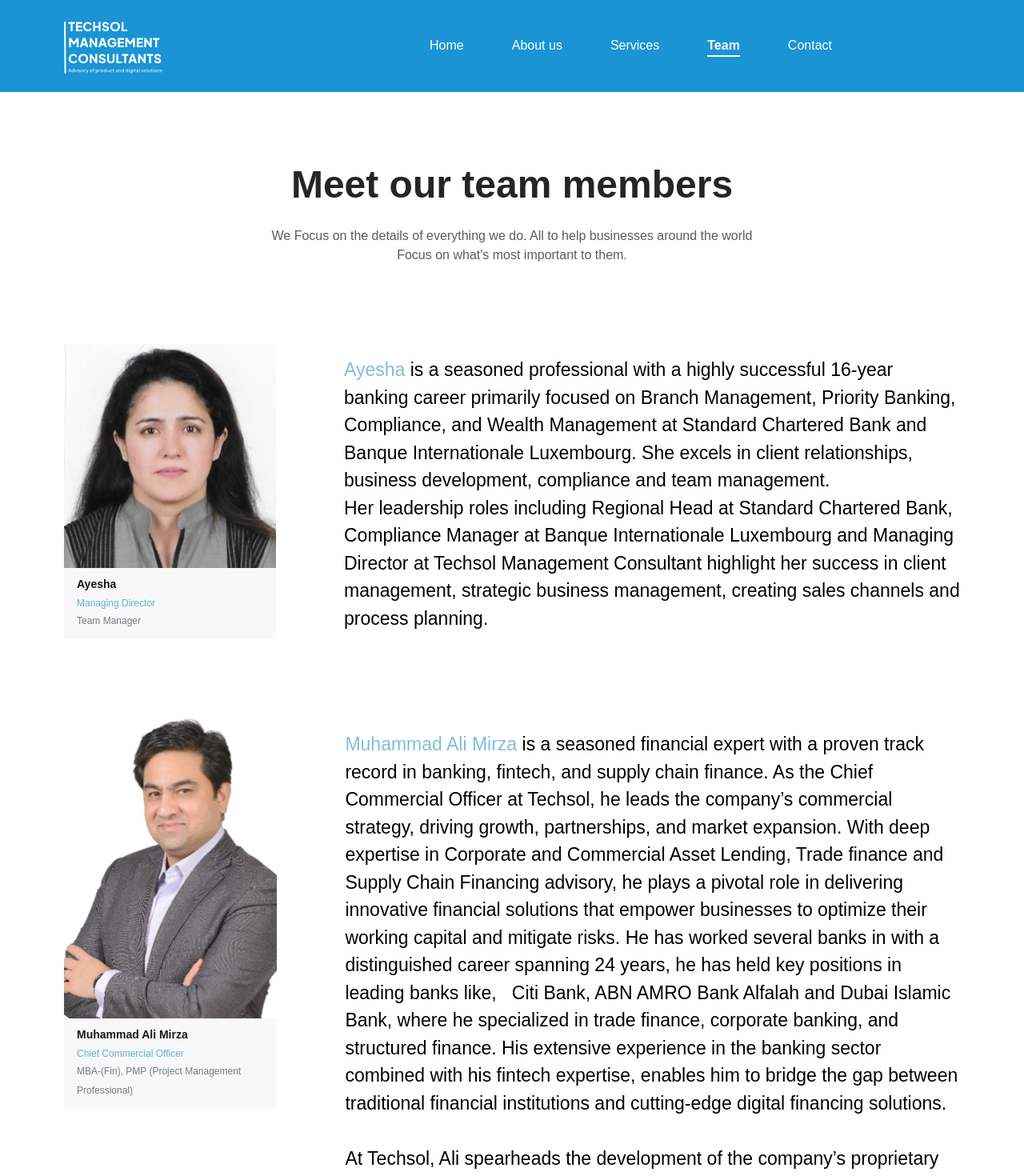
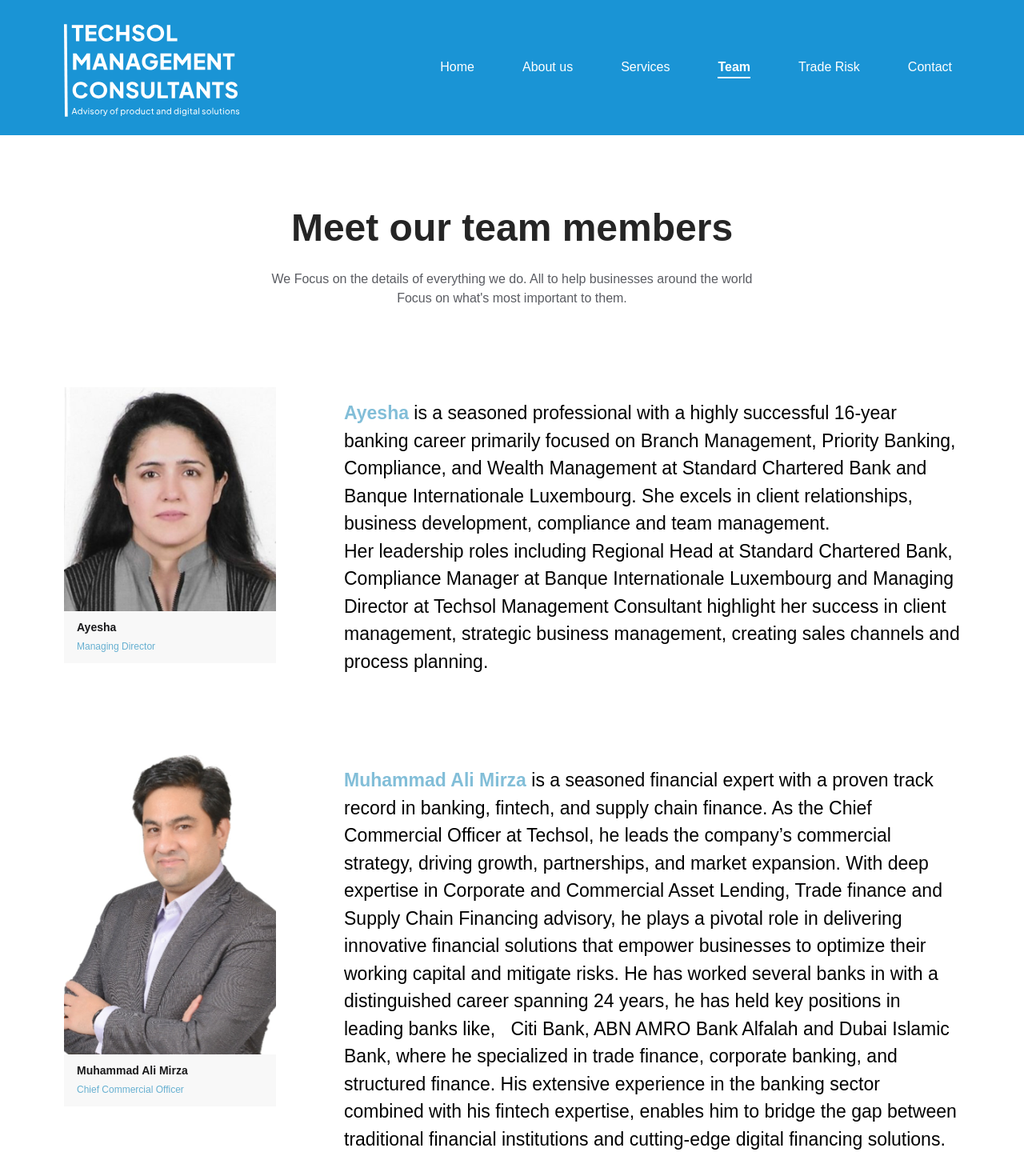
Before and after one commit to Haider-Naseer/Techsol, a Next.js app: page /team in a window 1280 px wide. Shown: the top 1470 px of the page at 80% size. Built offline with nearby package versions, Linux system fonts and the light colour scheme.

Commit message:
Working on the techsol changes.

```diff
--- a/app/contact-us/page.tsx
+++ b/app/contact-us/page.tsx
@@ -25,19 +25,10 @@
         {" "}
         <div className="section-gap">
           <div className="grid lg:grid-cols-2 md:grid-cols-2 w-full lg:gap-[60px] md:gap-[60px] gap-[40px]">
-            <div>
-              <Image
-                src={"/assets/icons/info-icon.svg"}
-                alt="info"
-                width={77}
-                height={77}
-              />
+            <div className="flex items-center">
               <h2 className="lg:text-[48px] md:text-[48px] text-[30px] font-[600] pt-[20px]">
                 Contact Information
               </h2>
-              <p className="text-[#777777] text-[20px] pt-[20px]">
-                Lorem Ipsum is simply dummy text of the <span className="hidden md:inline"><br /></span> printing .
-              </p>
             </div>
             <div>
               <Image
--- a/app/layout.tsx
+++ b/app/layout.tsx
@@ -16,7 +16,7 @@
 });
 
 export const metadata: Metadata = {
-  title: "Create Next App",
+  title: "Techsol",
   description: "Generated by create next app",
 };
 
--- a/app/team/page.tsx
+++ b/app/team/page.tsx
@@ -34,15 +34,12 @@
                     <p className="text-[#67B0D1] text-[12px] pt-1">
                       Managing Director
                     </p>
-                    <span className="text-[#787A82] text-[12px] pt-3">
-                      Team Manager
-                    </span>
                   </div>
                 </div>
               </div>
               <div className="lg:w-[80%] md:w-[80%] text-start">
                 <p className="lg:text-[23px] md:text-[23px] text-[18px] mt-[15px]">
-                  <span className="text-[#82BED8]">Ayesha</span> is a seasoned
+                  <span className="text-[#82BED8] font-[600]">Ayesha</span> is a seasoned
                   professional with a highly successful 16-year banking career
                   primarily focused on Branch Management, Priority Banking,
                   Compliance, and Wealth Management at Standard Chartered Bank
@@ -75,15 +72,12 @@
                     <p className="text-[#67B0D1] text-[12px] pt-1">
                       Chief Commercial Officer
                     </p>
-                    <span className="text-[#787A82] text-[12px] pt-3">
-                      MBA-(Fin), PMP (Project Management Professional)
-                    </span>
                   </div>
                 </div>
               </div>
               <div className="lg:w-[80%] md:w-[80%] text-start">
                 <p className="lg:text-[23px] md:text-[23px] text-[18px] mt-[15px]">
-                  <span className="text-[#82BED8]">Muhammad Ali Mirza</span> is
+                  <span className="text-[#82BED8] font-[600]"> Muhammad Ali Mirza</span> is
                   a seasoned financial expert with a proven track record in
                   banking, fintech, and supply chain finance. As the Chief
                   Commercial Officer at Techsol, he leads the company’s
@@ -126,9 +120,6 @@
                     <p className="text-[#67B0D1] text-[12px] pt-1">
                       Regional Head Products (MENAT)
                     </p>
-                    <span className="text-[#787A82] text-[12px] pt-3">
-                      MBA(Finance)
-                    </span>
                   </div>
                 </div>
               </div>
--- a/components/footer.tsx
+++ b/components/footer.tsx
@@ -3,9 +3,6 @@
 export const Footer = () => {
   const socialIcon = [
     { image: "/assets/icons/social-icon-01.svg" },
-    { image: "/assets/icons/social-icon-02.svg" },
-    { image: "/assets/icons/social-icon-03.svg" },
-    { image: "/assets/icons/social-icon-04.svg" },
   ];
 
   return (
@@ -75,9 +72,6 @@
               <span className="text-[#fff] font-[600] text-[16px]">
                 Privacy & Policy
               </span>
-              <span className="text-[#fff] font-[600] text-[16px]">
-                Terms & Condition
-              </span>
             </div>
           </div>
         </div>
--- a/components/header.tsx
+++ b/components/header.tsx
@@ -10,26 +10,17 @@
   const pathname = usePathname();
   const [isHovered, setIsHovered] = useState(false);
   const [mobileMenuOpen, setMobileMenuOpen] = useState(false);
+  const [mobileSubmenuOpen, setMobileSubmenuOpen] = useState(false); // NEW: for mobile submenu
 
-  const homePath = [
-    "/",
-    "/advisory-supply-chain",
-    "/digital-platform",
-  ];
-
-  const servicePath = [
-    "/services",
-    "/advisory-on-digitization",
-    "/product-support",
-    "/resources-augmentation",
-  ];
+  const homePath = ["/", "/advisory-supply-chain", "/digital-platform"];
+  const servicePath = ["/services", "/advisory-on-digitization", "/product-support", "/resources-augmentation"];
 
   const navItems = [
     { name: "Home", link: "/", active: homePath.includes(pathname) },
     { name: "About us", link: "/about-us", active: pathname === "/about-us" },
     {
       name: "Services",
-      link: "/services",
+      link: "",
       active: servicePath.includes(pathname),
       hasSubmenu: true,
       submenu: [
@@ -39,6 +30,7 @@
       ],
     },
     { name: "Team", link: "/team", active: pathname === "/team" },
+    { name: "Trade Risk", color:'#5625f2', link: "/trade-risk", active: pathname === "/trade-risk" },
     { name: "Contact", link: "/contact-us", active: pathname === "/contact-us" },
   ];
 
@@ -47,11 +39,11 @@
       <div className="main-contain flex justify-between items-center relative">
         {/* Logo */}
         <Link href="/">
-          <Image src="/assets/icons/Logo.svg" alt="logo" width={123} height={70} />
+          <Image src="/assets/icons/Logo.svg" alt="logo" width={220} height={100} />
         </Link>
 
         {/* Desktop Nav */}
-        <nav className="hidden md:flex gap-[40px] pr-[150px]" aria-label="Main navigation">
+        <nav className="hidden md:flex gap-[40px]" aria-label="Main navigation">
           {navItems.map((item, index) => (
             <div
               key={index}
@@ -59,15 +51,27 @@
               onMouseEnter={() => item.hasSubmenu && setIsHovered(true)}
               onMouseLeave={() => item.hasSubmenu && setIsHovered(false)}
             >
+              {item.hasSubmenu ? (
+                <button
+                  type="button"
+                  className={`${
+                    item.active && "font-[600] border-b-[2px] border-b-[#fff]"
+                  } block cursor-pointer m-[10px] text-[#fff] bg-transparent`}
+                >
+                  {item.name}
+                </button>
+              ) : (
                 <Link
                   href={item.link}
                   className={`${
                     item.active && "font-[600] border-b-[2px] border-b-[#fff]"
                   } block cursor-pointer m-[10px] text-[#fff]`}
                 >
-                <span>{item.name}</span>
+                  {item.name}
                 </Link>
+              )}
 
+              {/* Desktop submenu */}
               {item.hasSubmenu && isHovered && (
                 <div className="absolute top-full left-0 bg-white shadow-lg py-2 px-2 rounded z-50 min-w-[200px]">
                   {item.submenu?.map((subItem, subIndex) => (
@@ -99,16 +103,19 @@
           <div className="absolute top-full left-0 w-full bg-[#1A94D5] shadow-md z-50 flex flex-col gap-2 p-4 md:hidden">
             {navItems.map((item, index) => (
               <div key={index} className="relative">
-                <Link
-                  href={item.link}
+                {item.hasSubmenu ? (
+                  <>
+                    <button
+                      type="button"
+                      onClick={() => setMobileSubmenuOpen(!mobileSubmenuOpen)}
                       className={`${
                         item.active && "font-semibold underline"
-                  } block text-white py-2`}
-                  onClick={() => setMobileMenuOpen(false)}
+                      } block text-white py-2 w-full text-left`}
                     >
                       {item.name}
-                </Link>
-                {item.hasSubmenu && (
+                    </button>
+
+                    {mobileSubmenuOpen && (
                       <div className="pl-4 flex flex-col gap-1">
                         {item.submenu?.map((subItem, subIndex) => (
                           <Link
@@ -122,6 +129,18 @@
                         ))}
                       </div>
                     )}
+                  </>
+                ) : (
+                  <Link
+                    href={item.link}
+                    className={`${
+                      item.active && "font-semibold underline"
+                    } block text-white py-2`}
+                    onClick={() => setMobileMenuOpen(false)}
+                  >
+                    {item.name}
+                  </Link>
+                )}
               </div>
             ))}
           </div>
--- a/components/our-team/page.tsx
+++ b/components/our-team/page.tsx
@@ -5,19 +5,16 @@
     {
       name: "Ayesha",
       title: "Managing Director ",
-      description: "Team Manager",
       icon: "/assets/icons/team-01.svg",
     },
     {
       name: "Muhammad Ali Mirza",
       title: "Chief Commercial Officer",
-      description: "MBA-(Fin), PMP (Project Management Professional)",
       icon: "/assets/icons/team-02.svg",
     },
     {
       name: "Zubair Baig",
       title: "Regional Head Products (MENAT)",
-      description: "MBA(Finance) ",
       icon: "/assets/icons/team-03.svg",
     },
   ];
@@ -54,9 +51,6 @@
                   {item.name}
                 </h3>
                 <p className="text-[#67B0D1] text-[12px] pt-1">{item.title}</p>
-                <span className="text-[#787A82] text-[12px] pt-3">
-                  {item.description}
-                </span>
               </div>
             </div>
           ))}
```
Also changed, not shown: components/home-hero-section/page.tsx (+7 -9 lines), app/trade-risk/page.tsx (renamed from app/services/page.tsx). Lines whose indentation alone changed are shown as unchanged.
